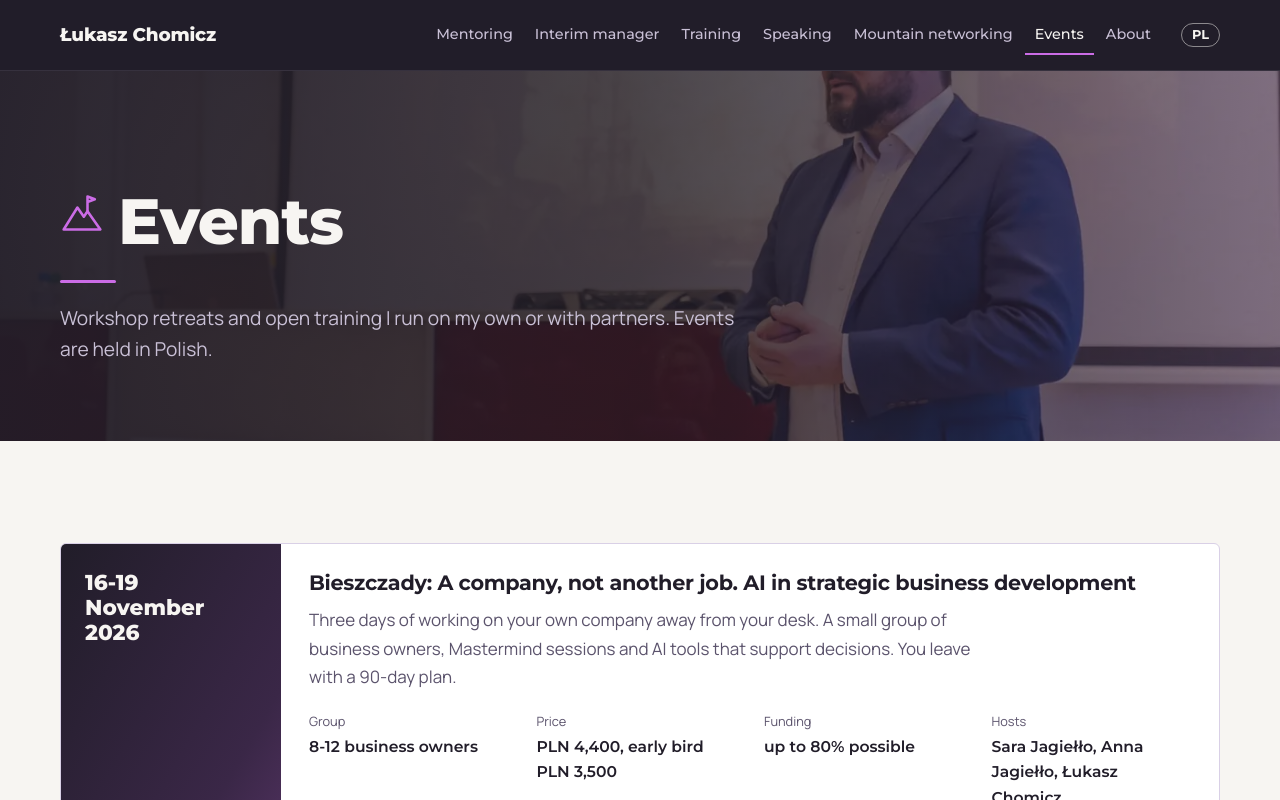
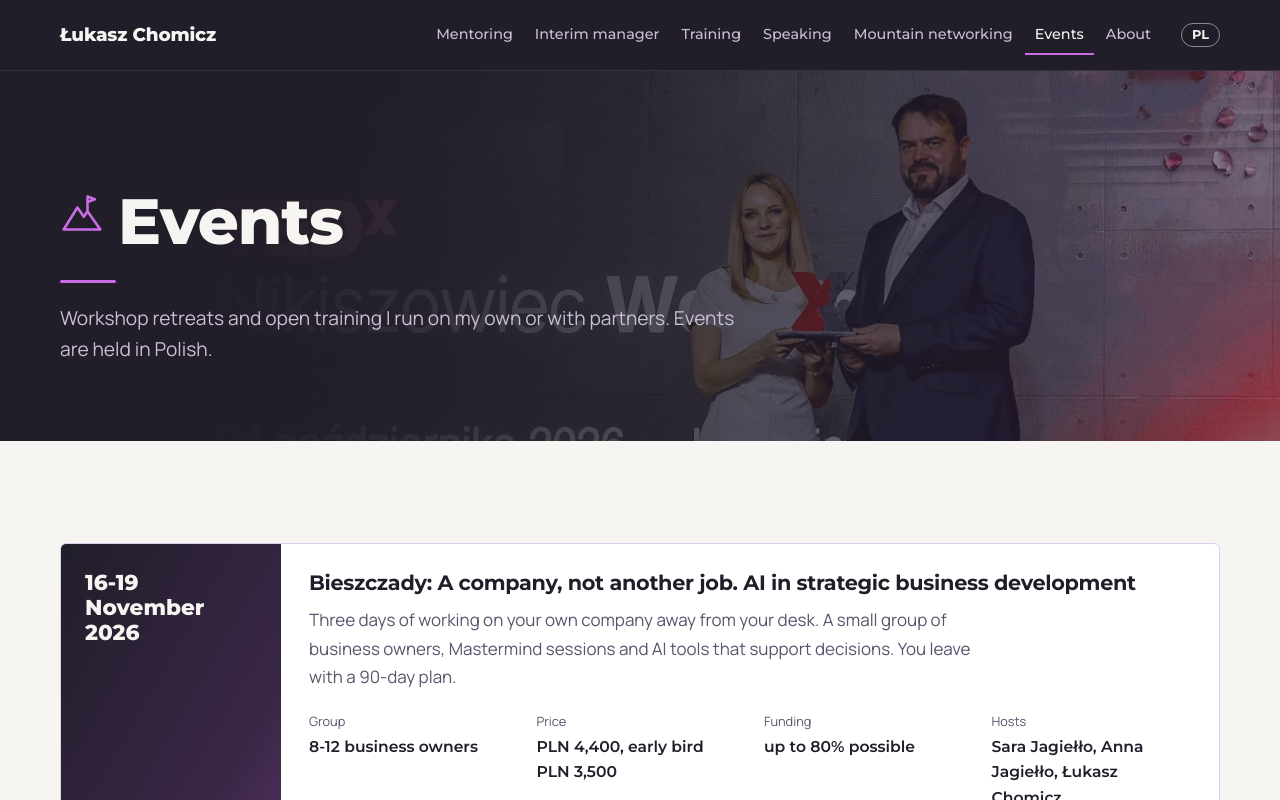
Before and after one commit to Neortikus/LukaszChomicz, a Next.js app: page /en/wydarzenia in a window 1280 px wide. Shown: the top 800 px of the page. Built offline with nearby package versions, Linux system fonts and the light colour scheme.

Commit message:
Wydarzenia: nagłówek ze zdjęciem z TEDx Nikiszowiec Women
Co-Authored-By: Claude Opus 5.5 <noreply@anthropic.com>
Claude-Session: https://claude.ai/code/session_01CGCk7BbzPnB8QdaavZBZt9

```diff
--- a/src/app/[locale]/wydarzenia/page.tsx
+++ b/src/app/[locale]/wydarzenia/page.tsx
@@ -14,7 +14,7 @@ export default async function EventsPage({ params }: PageProps) {
   const e = c.events;
   return (
     <>
-      <PageHead icon="rezultaty" image="/images/scena-3.webp" title={e.intro.title} lede={e.intro.lede} />
+      <PageHead icon="rezultaty" image="/images/ev-tedx-scena.webp" position="50% 25%" shift={15} title={e.intro.title} lede={e.intro.lede} />
 
       <section className="section">
         <div className="wrap">
```
